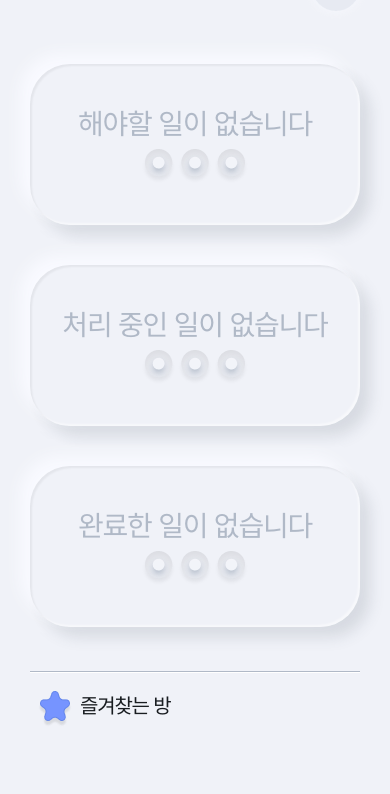
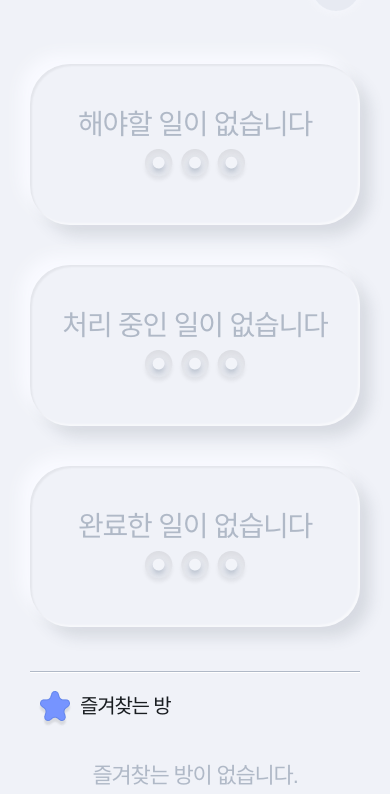
Before and after one commit to whitilia/PUB_figma, a plain HTML site: page html/10.html in a window 390 px wide. Shown: the part 50-844 px from the top of the page. Drawn offline with Linux system fonts and the light colour scheme; a web font is replaced by a local one.

Commit message:
반응형 height auto

```diff
--- a/css/media_layout.css
+++ b/css/media_layout.css
@@ -14,7 +14,7 @@
 .header .gnb{float:auto;position:absolute;z-index:1;right:10px;top:25px;top:50%;-webkit-transform:translateY(-50%);transform:translateY(-50%);}
 .header .gnb .alarm .num{font-size:14px;}
 
-.container{overflow:auto;}
+.container{height:auto;overflow:auto;}
 .lnb{position:absolute;display:none;z-index:9999;left:0;height:-webkit-calc(100% - 75px);height:calc(100% - 75px);width:278px;border-radius:0 50px 0 0;background: #F0F2F8;border: 2px solid #FFFFFF;box-shadow: 8px 8px 8px rgba(0, 0, 0, 0.1);}
 .lnb .box{overflow-y:auto;padding:0 0 0 40px;height:-webkit-calc(100% - 100px);height:calc(100% - 100px);}
 .lnb .gnb{position:relative;margin:25px 40px;}
```
